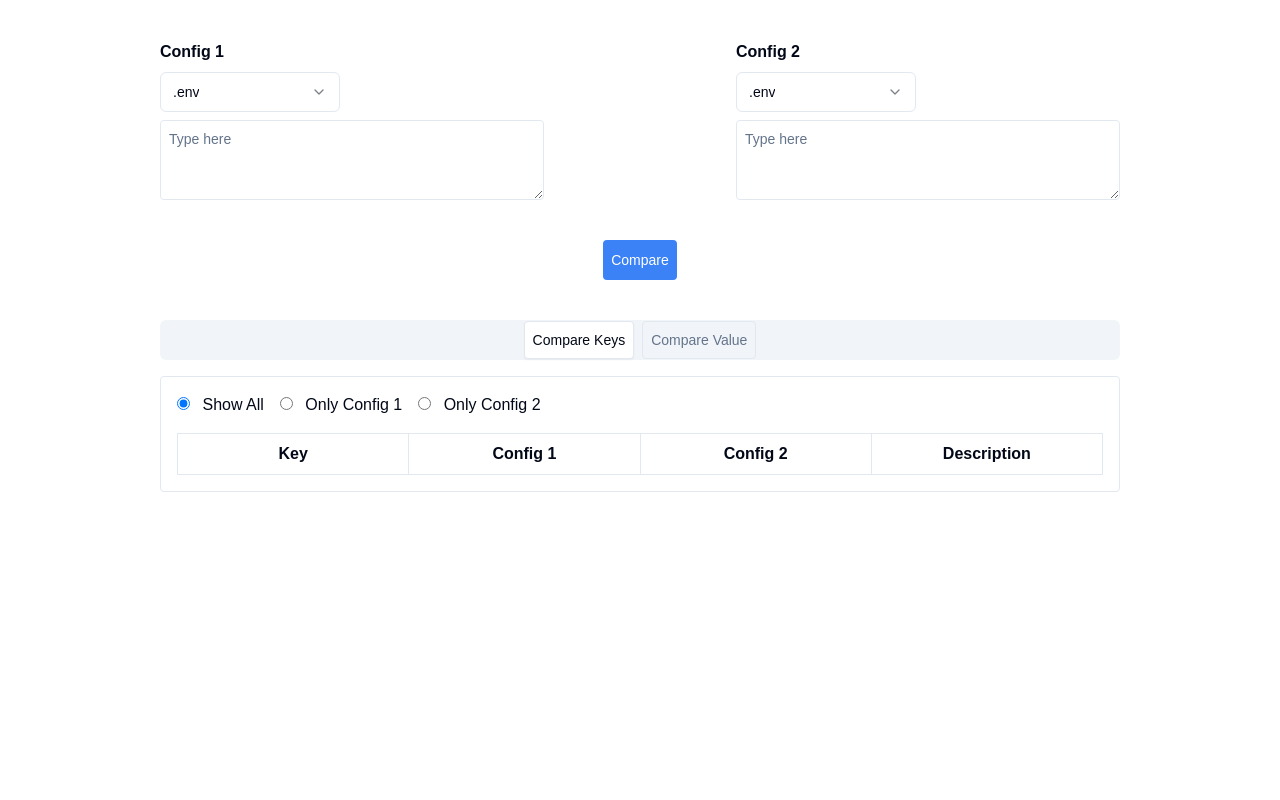
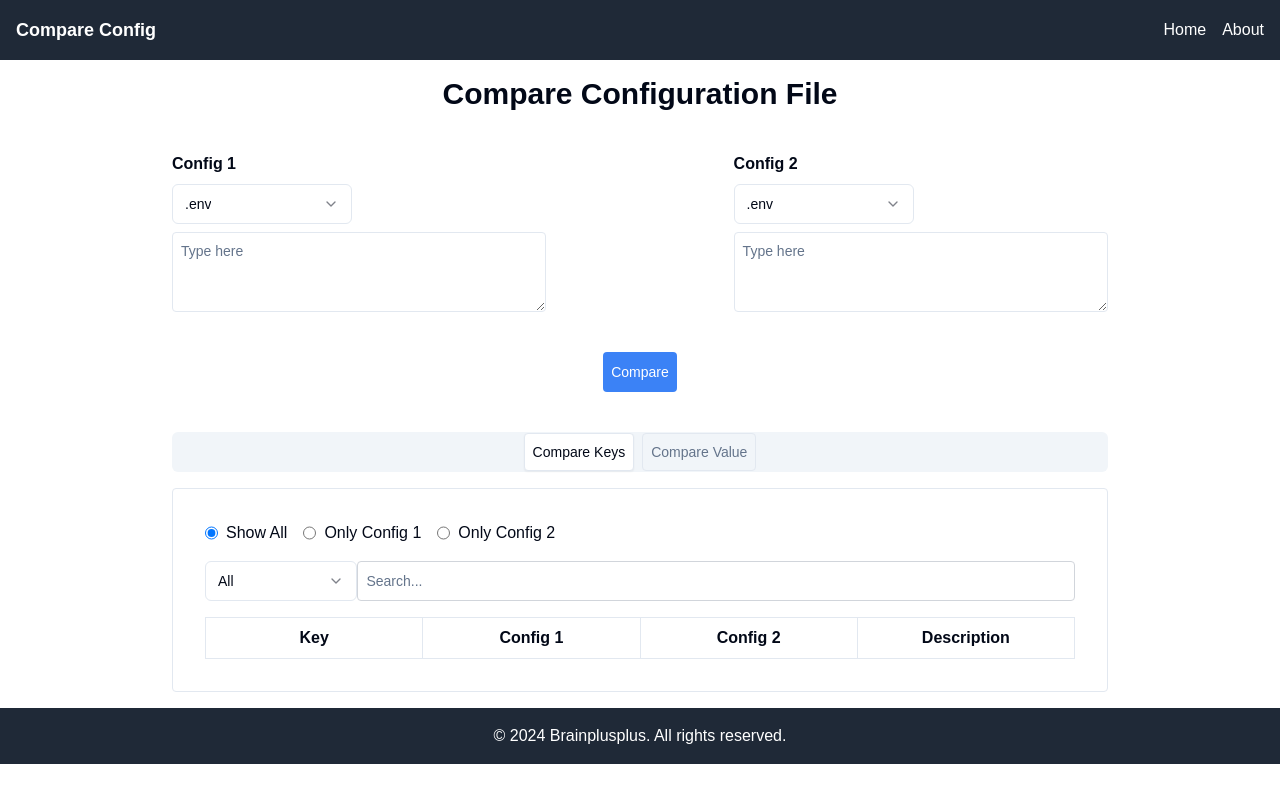
Before and after one commit to brainplusplus/compare-config, a Next.js app: page /compare-config/ in a window 1280 px wide. Built offline with nearby package versions, Linux system fonts and the light colour scheme.

Commit message:
[CC-5] - feat add searching for compare keys and values

```diff
--- a/src/app/layout.tsx
+++ b/src/app/layout.tsx
@@ -30,7 +30,25 @@ export default function RootLayout({
       <body
         className={`${geistSans.variable} ${geistMono.variable} antialiased`}
       >
-        {children}
+        <header className="bg-gray-800 text-white p-4">
+          <div className="container mx-auto flex justify-between items-center">
+            <div className="text-lg font-bold">Compare Config</div>
+            <nav>
+              <ul className="flex space-x-4">
+                <li><a href="#" className="hover:text-gray-400">Home</a></li>
+                <li><a href="#" className="hover:text-gray-400">About</a></li>
+              </ul>
+            </nav>
+          </div>
+        </header>
+        <main className="flex-grow container mx-auto p-4">
+          {children}
+        </main>
+        <footer className="bg-gray-800 text-white p-4">
+          <div className="container mx-auto text-center">
+            &copy; 2024 Brainplusplus. All rights reserved.
+          </div>
+        </footer>
       </body>
     </html>
   );
--- a/src/app/page.tsx
+++ b/src/app/page.tsx
@@ -10,15 +10,11 @@ import {
 } from '@/components/ui/select';
 import { Tabs, TabsList, TabsTrigger, TabsContent } from '@/components/ui/tabs';
 import { Button } from "@/components/ui/button";
+import { Input } from "@/components/ui/input"
 import { Textarea } from "@/components/ui/textarea";
 import { parseConfig } from '@/parsers/config_parser';
-
-  interface ComparisonResult {
-    key: string;
-    config1Value: string;
-    config2Value: string;
-    description: string;
-  }
+import { ComparisonResult } from '@/entities/comparison_result';
+import { filterComparisonResultList } from '@/lib/utils';
 
 export default function Home() {
     const [config1, setConfig1] = useState('');
@@ -28,6 +24,10 @@ import { parseConfig } from '@/parsers/config_parser';
     const [config2Type, setConfig2Type] = useState('.env');
     const [comparisonResult, setComparisonResult] = useState<ComparisonResult[]>([]);
     const [differentValuesResult, setDifferentValuesResult] = useState<ComparisonResult[]>([]);
+    const [searchTermCompareKeys, setSearchTermCompareKeys] = useState('');
+    const [searchCategoryCompareKeys, setSearchCategoryCompareKeys] = useState('All');
+    const [searchTermCompareValues, setSearchTermCompareValues] = useState('');
+    const [searchCategoryCompareValues, setSearchCategoryCompareValues] = useState('All');
 
     const handleCompare = () => {
       const parsedConfig1 =  parseConfig(config1Type, config1);
@@ -88,11 +88,16 @@ import { parseConfig } from '@/parsers/config_parser';
       setDifferentValuesResult(differentValues);
     };
 
+    const filteredDifferentKeysResult = filterComparisonResultList(comparisonResult, searchTermCompareKeys, searchCategoryCompareKeys);
+    const filteredDifferentValuesResult = filterComparisonResultList(differentValuesResult, searchTermCompareValues, searchCategoryCompareValues);
+
     useEffect(() => {
       handleCompare();
     }, [compareType]);
 
   return (
+    <div>
+        <h1 className="text-3xl font-bold mb-4 text-center">Compare Configuration File</h1>
         <div className="flex flex-col items-center mt-10">
         <div className="flex justify-between w-3/4 mb-10">
             <div className="flex flex-col w-2/5">
@@ -164,7 +169,9 @@ import { parseConfig } from '@/parsers/config_parser';
             </TabsTrigger>
             </TabsList>
             <TabsContent value="keys" className="border p-4 rounded">
-          <div className="mb-4">
+
+            <div className="p-4">
+            <div className="flex mb-4">
                 <input
                 type="radio"
                 name="compareType"
@@ -193,6 +200,34 @@ import { parseConfig } from '@/parsers/config_parser';
                 />{' '}
                 Only Config 2
             </div>
+                    <div className="flex mb-4">
+                        <Select onValueChange={(val) => setSearchCategoryCompareKeys(val)}>
+                            <SelectTrigger className="w-[180px]">
+                                <SelectValue placeholder={searchCategoryCompareKeys || 'Select'} />
+                            </SelectTrigger>
+                            <SelectContent className="pr-4">
+                                <SelectItem value="All">
+                                    All
+                                </SelectItem>
+                                <SelectItem value="Key">
+                                    Key
+                                </SelectItem>
+                                <SelectItem value="Config1Value">
+                                    Config1 Value
+                                </SelectItem>
+                                <SelectItem value="Config2Value">
+                                    Config2 Value
+                                </SelectItem>
+                            </SelectContent>
+                        </Select>
+                        <Input
+                            type="text"
+                            className="pl-4 p-2 border border-gray-300 rounded w-full"
+                            placeholder="Search..."
+                            value={searchTermCompareKeys}
+                            onChange={(e) => setSearchTermCompareKeys(e.target.value)}
+                            />
+                    </div>
                     <table className="table-fixed w-full border-collapse border border-gray-200">
                         <thead>
                         <tr>
@@ -203,7 +238,7 @@ import { parseConfig } from '@/parsers/config_parser';
                         </tr>
                         </thead>
                         <tbody>
-              {comparisonResult.map(({ key, config1Value, config2Value, description }) => (
+                        {filteredDifferentKeysResult.map(({ key, config1Value, config2Value, description }) => (
                             <tr key={key}>
                             <td className="border p-2 break-all">{key}</td>
                             <td className="border p-2 break-all">{config1Value}</td>
@@ -213,8 +248,38 @@ import { parseConfig } from '@/parsers/config_parser';
                         ))}
                         </tbody>
                     </table>
+            </div>
             </TabsContent>
             <TabsContent value="values" className="border p-4 rounded">
+                <div className="p-4">
+                    <div className="flex mb-4">
+                        <Select onValueChange={(val) => setSearchCategoryCompareValues(val)}>
+                            <SelectTrigger className="w-[180px]">
+                                <SelectValue placeholder={searchCategoryCompareValues || 'Select'} />
+                            </SelectTrigger>
+                            <SelectContent className="pr-4">
+                                <SelectItem value="All">
+                                    All
+                                </SelectItem>
+                                <SelectItem value="Key">
+                                    Key
+                                </SelectItem>
+                                <SelectItem value="Config1Value">
+                                    Config1 Value
+                                </SelectItem>
+                                <SelectItem value="Config2Value">
+                                    Config2 Value
+                                </SelectItem>
+                            </SelectContent>
+                        </Select>
+                        <Input
+                            type="text"
+                            className="pl-4 p-2 border border-gray-300 rounded w-full"
+                            placeholder="Search..."
+                            value={searchTermCompareValues}
+                            onChange={(e) => setSearchTermCompareValues(e.target.value)}
+                            />
+                    </div>
                     <table className="table-fixed w-full border-collapse border border-gray-200">
                         <thead>
                         <tr>
@@ -225,7 +290,7 @@ import { parseConfig } from '@/parsers/config_parser';
                         </tr>
                         </thead>
                         <tbody>
-              {differentValuesResult.map(({ key, config1Value, config2Value, description }) => (
+                        {filteredDifferentValuesResult.map(({ key, config1Value, config2Value, description }) => (
                             <tr key={key}>
                             <td className="border p-2 break-all">{key}</td>
                             <td className="border p-2 break-all">{config1Value}</td>
@@ -235,8 +300,10 @@ import { parseConfig } from '@/parsers/config_parser';
                         ))}
                         </tbody>
                     </table>
+                </div>
             </TabsContent>
         </Tabs>
         </div>
+    </div>
   );
 }
--- /dev/null
+++ b/src/components/ui/input.tsx
@@ -0,0 +1,25 @@
+import * as React from "react"
+
+import { cn } from "@/lib/utils"
+
+export interface InputProps
+  extends React.InputHTMLAttributes<HTMLInputElement> {}
+
+const Input = React.forwardRef<HTMLInputElement, InputProps>(
+  ({ className, type, ...props }, ref) => {
+    return (
+      <input
+        type={type}
+        className={cn(
+          "flex h-10 w-full rounded-md border border-input bg-background px-3 py-2 text-sm ring-offset-background file:border-0 file:bg-transparent file:text-sm file:font-medium file:text-foreground placeholder:text-muted-foreground focus-visible:outline-none focus-visible:ring-2 focus-visible:ring-ring focus-visible:ring-offset-2 disabled:cursor-not-allowed disabled:opacity-50",
+          className
+        )}
+        ref={ref}
+        {...props}
+      />
+    )
+  }
+)
+Input.displayName = "Input"
+
+export { Input }
--- /dev/null
+++ b/src/entities/comparison_result.ts
@@ -0,0 +1,7 @@
+
+export interface ComparisonResult {
+    key: string;
+    config1Value: string;
+    config2Value: string;
+    description: string;
+}
--- a/src/lib/utils.ts
+++ b/src/lib/utils.ts
@@ -1,6 +1,7 @@
 import { clsx, type ClassValue } from "clsx"
 import { twMerge } from "tailwind-merge"
 import { Buffer } from "buffer";
+import { ComparisonResult } from "@/entities/comparison_result";
 
 export function cn(...inputs: ClassValue[]) {
   return twMerge(clsx(inputs))
@@ -12,3 +13,25 @@ export const isBase64 = (value: string) => {
 
 export const base64Decode = (str: string):string => Buffer.from(str, 'base64').toString('binary');
 export const base64Encode = (str: string):string => Buffer.from(str, 'binary').toString('base64');
+
+export const filterComparisonResultList = (listResult: ComparisonResult[], searchTerm: string, searchCategory: string ): ComparisonResult[] => {
+  return listResult.filter(({ key, config1Value, config2Value }) => {
+      const lowerCaseSearchTerm = searchTerm.toLowerCase();
+
+      if (searchCategory === 'All') {
+        return (
+            key.toLowerCase().includes(lowerCaseSearchTerm) ||
+            config1Value.toLowerCase().includes(lowerCaseSearchTerm) ||
+            config2Value.toLowerCase().includes(lowerCaseSearchTerm)
+        );
+      } else if (searchCategory === 'Key') {
+        return key.toLowerCase().includes(lowerCaseSearchTerm);
+      } else if (searchCategory === 'Config1Value') {
+        return config1Value.toLowerCase().includes(lowerCaseSearchTerm);
+      } else if (searchCategory === 'Config2Value') {
+        return config2Value.toLowerCase().includes(lowerCaseSearchTerm);
+      }
+
+      return false;
+  });
+};
```
Also changed, not shown: components.json. Lines whose indentation alone changed are shown as unchanged.
